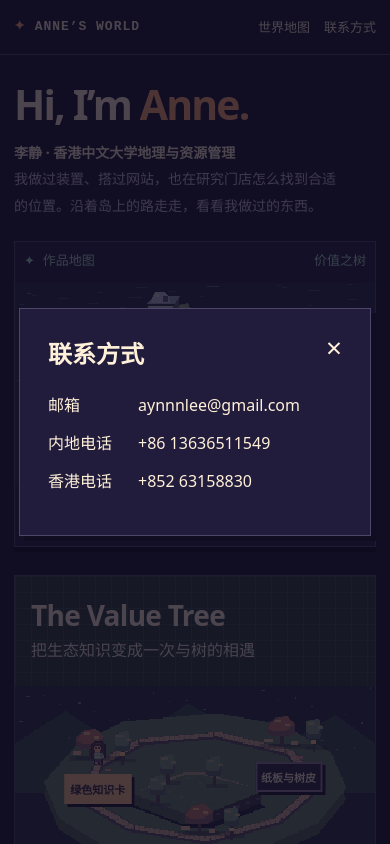
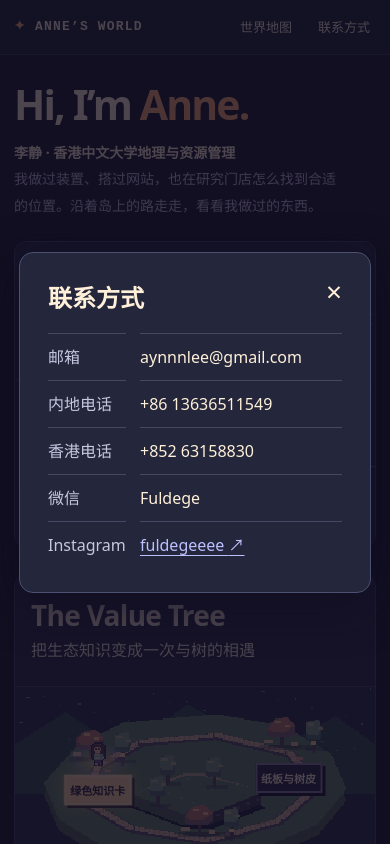
Before and after one commit to Fuldege/portfolio, a plain HTML site: page index.html in a window 390 px wide. Both pictures are taken after a click on the button "联系方式". Shown: the top 844 px of the page. Drawn offline with Linux system fonts and the light colour scheme.

Commit message:
Add social contacts and an avatar-following map glow

```diff
--- a/index.html
+++ b/index.html
@@ -74,6 +74,40 @@
  .world-landscape{overflow:visible;margin-bottom:18px}
 }
 .world-landscape .world-walker{transition:none}
+
+/* Cool, layered surfaces frame the warm pixel-art lighting. */
+body{background:#171727}
+header{background:#1d1e31;border-bottom:1px solid #353753}
+.brand{letter-spacing:.09em}
+nav>div a,nav .contact-open{border-radius:8px;padding:6px 10px}
+nav>div a:hover,nav .contact-open:hover{background:#323453;color:#fff1dd}
+.game,.project-map{border-radius:12px;border-color:#444464;overflow:hidden;box-shadow:0 7px 22px #10101e80}
+.game-head,.game-foot{background:#24263d;color:#d4d6f2}
+.game-foot .arrows button{background:#343655;border-color:#53587d;border-radius:8px}
+.game-foot .arrows button:hover{background:#4d5081}
+.game-foot .enter{background:#999dff;color:#17172b;border-radius:8px}
+.game-foot .enter:hover{background:#b3b6ff}
+#contact{background:#24263b;border-color:#4c5072;border-radius:14px;box-shadow:0 12px 45px #100d20a6}
+#contact h2{margin-bottom:14px}
+#contact dl{grid-template-columns:minmax(78px,max-content) 1fr;gap:0 14px;margin:0}
+#contact dt,#contact dd{padding:9px 0;border-top:1px solid #454763}
+#contact dt{color:#c6c8e1}
+#contact dd a{color:#bdc0ff;text-underline-offset:4px}
+.world-title{background:#26283f;border-bottom:1px solid #424461}
+.island .world-walker,.world-landscape .world-walker{isolation:isolate;overflow:visible}
+.world-walker::before{
+ content:'';position:absolute;z-index:-1;pointer-events:none;
+ left:50%;bottom:-13px;width:clamp(64px,10vw,128px);height:clamp(36px,5vw,66px);
+ transform:translateX(-50%);border-radius:50%;
+ background:radial-gradient(ellipse at center,#fff0b88c 0%,#ffd48956 28%,#c9a8ff2b 51%,transparent 72%);
+}
+.island-pin.is-arrived,.world-landscape button[aria-pressed=true]{
+ color:#241e36;background:#ffd39b;border-color:#ffdfa9;
+ box-shadow:0 0 0 1px #ffdfa95c,0 0 15px #ffbf696b,3px 3px #191529
+}
+.island-pin[aria-pressed=true]:not(.is-arrived){background:#a7a7f3;color:#211e36;border-color:#c6c7ff}
+.island-pin:focus-visible,.world-landscape button:focus-visible,.contact-open:focus-visible,.contact-close:focus-visible{outline:2px solid #c9caff;outline-offset:3px}
+@media(max-width:640px){nav>div a,nav .contact-open{padding:6px}.game-head,.game-foot{padding-left:12px;padding-right:12px}}
 </style></head><body>
 <header><nav class="wrap"><a class="brand" href="#"><span class="star">✦</span> ANNE’S WORLD</a><div><a href="#street">世界地图</a><button type="button" id="contact-open" class="contact-open">联系方式</button></div></nav></header>
 <main class="wrap">
@@ -90,7 +124,9 @@
 <section class="project-map" id="project-map" aria-label="当前项目地图"></section>
 </div>
 <article id="detail" class="detail" hidden></article>
-</main><dialog id="contact" aria-labelledby="contact-title"><form method="dialog"><button class="contact-close" aria-label="关闭联系方式">×</button></form><h2 id="contact-title">联系方式</h2><dl><dt>邮箱</dt><dd>aynnnlee@gmail.com</dd><dt>内地电话</dt><dd>+86 13636511549</dd><dt>香港电话</dt><dd>+852 63158830</dd></dl></dialog><footer><div class="wrap">Anne Li 李静 <span class="star">✦</span> <a href="https://github.com/fuldege">GitHub</a></div></footer>
+</main><dialog id="contact" aria-labelledby="contact-title"><form method="dialog"><button class="contact-close" aria-label="关闭联系方式">×</button></form><h2 id="contact-title">联系方式</h2><dl><dt>邮箱</dt><dd>aynnnlee@gmail.com</dd><dt>内地电话</dt><dd>+86 13636511549</dd><dt>香港电话</dt><dd>+852 63158830</dd>
+<dt>微信</dt><dd>Fuldege</dd>
+<dt>Instagram</dt><dd><a href="https://www.instagram.com/fuldegeeee/" rel="me">fuldegeeee <span aria-hidden="true">↗</span></a></dd></dl></dialog><footer><div class="wrap">Anne Li 李静 <span class="star">✦</span> <a href="https://github.com/fuldege">GitHub</a></div></footer>
 <script>
 const projectDetails = [
  {id:'value-tree', label:'价值之树', title:'The Value Tree', kind:'公共艺术装置', description:'用一棵树连接生态知识、情感和行动。', body:'我们用废弃纸箱搭起树干，贴上香港本地采集的树皮。绿色叶片讲树木生态，彩色叶片邀请观众完成一项和树有关的任务，透明叶片留给观众写下感谢、承诺和心愿。', role:'我参与了地理与生态知识研究、树木科学内容设计和装置结构策划。', link:'tree1.png', linkText:'查看装置全图', image:'tree1.png'},
@@ -269,6 +305,7 @@ function walk(index,animate=true){
  movement=null;
  const finish=()=>{
   arrival=selected;
+  buttons.forEach((button,i)=>button.classList.toggle('is-arrived',i===arrival));
   placeWalker(end);
   showJourney(arrival);
   if(animate&&street.scrollWidth>street.clientWidth){
```
